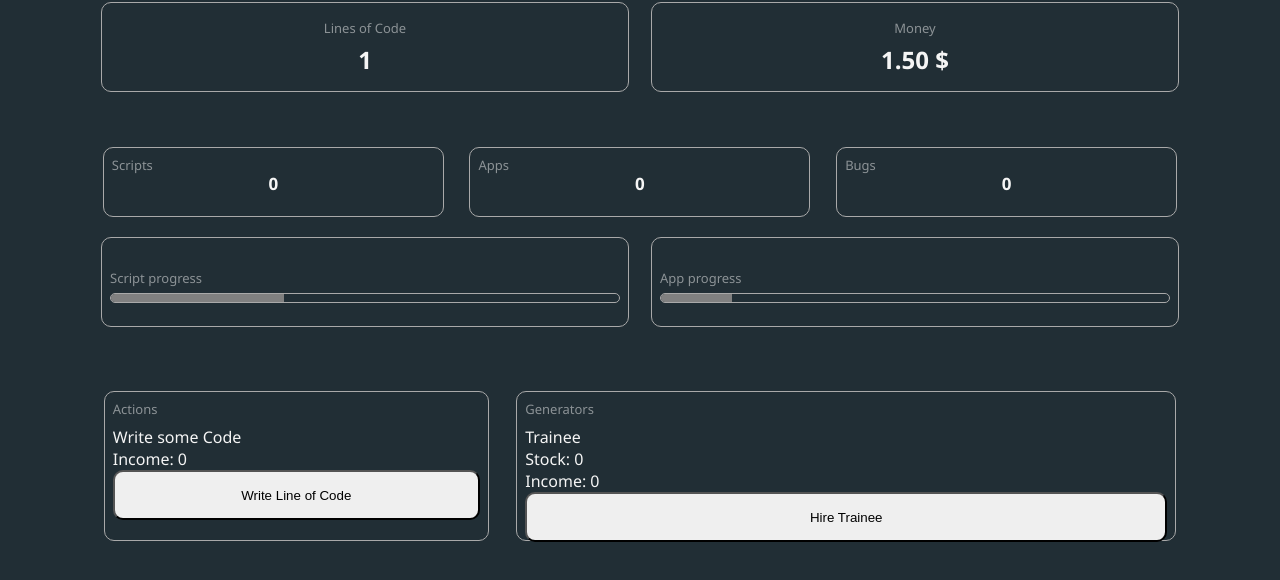
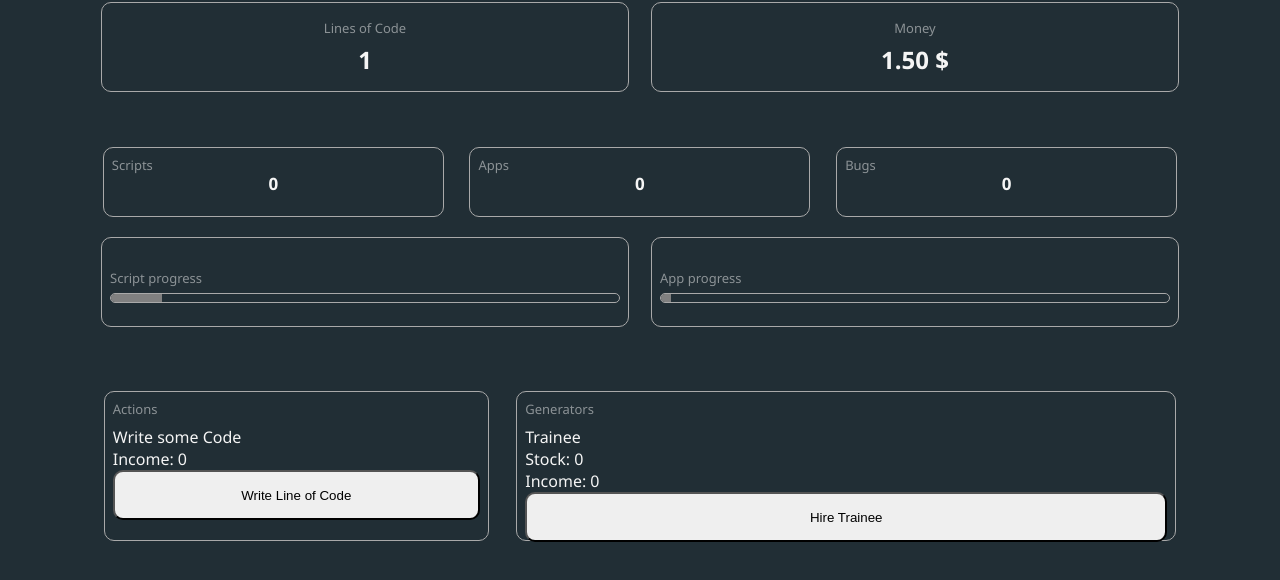
Before and after one commit to WhylerLab/GameDeveloping, a plain HTML site: page JavaScriptGames/IdleDev/index.html in a window 1280 px wide. Both pictures are taken after a click on the button "Write Line of Code". Shown: the part 94-674 px from the top of the page. Drawn offline with Linux system fonts and the light colour scheme.

Commit message:
script & app progressbar

```diff
--- a/JavaScriptGames/IdleDev/js/main.js
+++ b/JavaScriptGames/IdleDev/js/main.js
@@ -1,9 +1,11 @@
-// VARIABLES
+// VARIABLES AND OBJECTIVES
 const locTotalCounter = document.getElementById('loc_total_counter');
 const moneyTotalCounter = document.getElementById('money_total_counter');
 
 const scriptFileCounter = document.getElementById('script_file');
+const scriptProgressbar = document.querySelector('.progressbar_fill_script');
 const appFileCounter = document.getElementById('app_file');
+const appProgressbar = document.querySelector('.progressbar_fill_apps');
 
 const locClick = document.getElementById('write_loc_btn');
 
@@ -18,6 +20,9 @@ var scriptTotalCounter = 0;
 var appCounterVar = 0;
 var appTotalCounter = 0;
 
+let scriptProgressWidth = 0;
+let appProgressWidth = 0;
+
 
 // ACTION FUNCTIONS
 locClick.addEventListener('click', function() {
@@ -28,21 +33,31 @@ locClick.addEventListener('click', function() {
 
     // SCRIPT COUNT
     scriptCounterVar++;
+    scriptProgressWidth += 10;
+    scriptProgressbar.style.width = scriptProgressWidth + '%';
 
     if (scriptCounterVar === 10) {
         moneyTotalVar += 25;
+
         scriptCounterVar = 0;
         scriptTotalCounter ++;
+        scriptProgressWidth = 0;
+
         scriptFileCounter.textContent = scriptTotalCounter;
     }
 
     // APP COUNT
     appCounterVar++;
+    appProgressWidth += 2;
+    appProgressbar.style.width = appProgressWidth + '%';
 
     if (appCounterVar === 50 ) {
         moneyTotalVar += 150;
+
         appCounterVar = 0;
         appTotalCounter ++;
+        appProgressWidth = 0;
+
         appFileCounter.textContent = appTotalCounter;
     }
 
--- a/JavaScriptGames/IdleDev/style.css
+++ b/JavaScriptGames/IdleDev/style.css
@@ -233,7 +233,7 @@ body {
 }
 
 .progressbar_fill_script {
-    width: 34%;
+    width: 0%;
     height: 100%;
 
     background-color: Grey;
@@ -251,7 +251,7 @@ body {
 }
 
 .progressbar_fill_apps {
-    width: 14%;
+    width: 0%;
     height: 100%;
 
     background-color: Grey;
```
